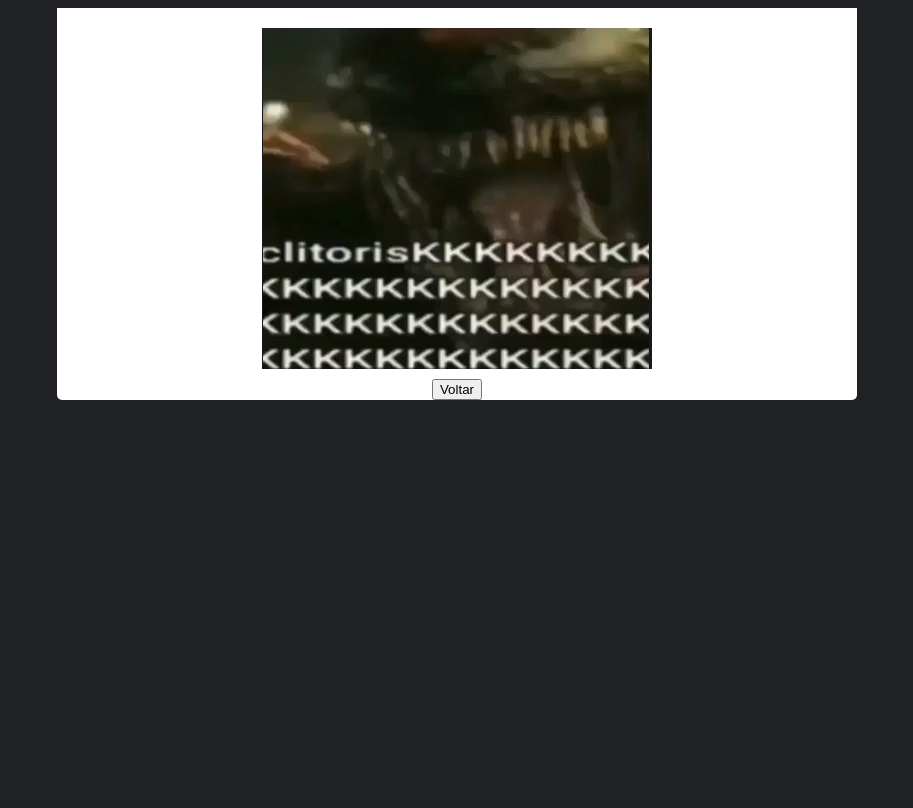
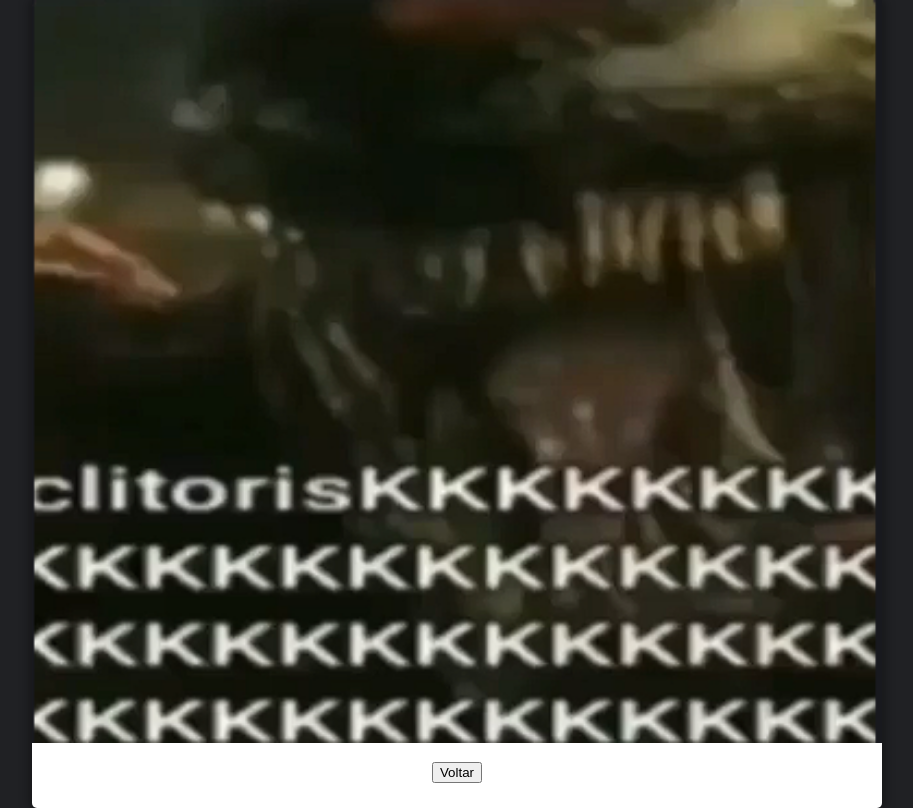
Before and after one commit to Ianfelipecrr/Ianfelipecrr.github.io, a plain HTML site: page clitors.html in a window 1280 px wide. Shown: the whole page, without its empty margins (183-1096 px from the left). Drawn offline with Linux system fonts and the light colour scheme.

```diff
--- a/clitoris.html
+++ b/clitors.html
@@ -5,19 +5,19 @@
     <meta name="viewport" content="width=device-width, initial-scale=1.0">
     <link rel="shortcut icon" href="favicon2/favicon.ico" type="image/x-icon">
     <title>Clitóriskkkkkkkkkkkkkkkkkkkkkkkk</title>
+    <link rel="stylesheet" href="style.css">
     <style>
+        body{
+            background-color: #202124;
+        }
         main{
             background-color: #fff;
             margin: auto;
-            min-width: 320px;
-            max-width: 800px;
             border-bottom-left-radius: 5px;
             border-bottom-right-radius:5px;
         }
         img{
-            display: block;
-            margin: auto;
-            padding-top: 20px;
+            width: 100%;
         }
         button{
             display: block;
@@ -34,9 +34,6 @@
             color: rgb(101, 101, 241);
             text-decoration: underline;
         }
-        body{
-            background-color: #202124;
-        }
     </style>
 </head>
 <body>
--- a/style.css
+++ b/style.css
@@ -161,7 +161,6 @@ h3{
     border-radius: 5px 5px 0px 0px;
     color: white;
     padding: 8px;
-    position: ;
 }
 section#fontes{
     background-color: #1a1e5877;
```
